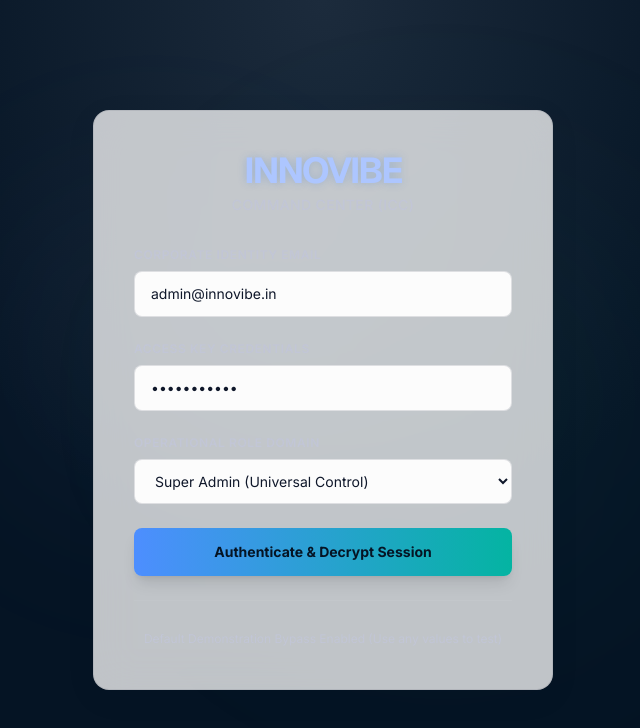
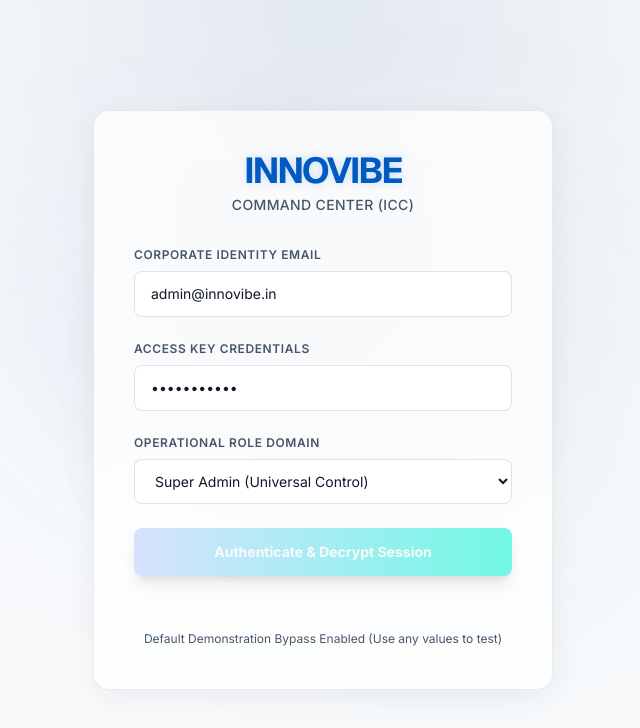
Before and after one commit to GeethaSowmyaAkula/demo, a Next.js app: page / in a window 1280 px wide. Shown: the top 728 px of the page, without its empty margins (317-957 px from the left). Built offline with nearby package versions, Linux system fonts and the light colour scheme.

Commit message:
feat: complete light theme setup for Next.js build

```diff
--- a/app/layout.jsx
+++ b/app/layout.jsx
@@ -7,7 +7,7 @@
 
 export default function RootLayout({ children }) {
   return (
-    <html lang="en" className="dark">
+    <html lang="en">
       <head>
         <link
           href="https://fonts.googleapis.com/css2?family=Inter:wght@300;400;500;600;700&family=Geist:wght@400;500;600;700&display=swap"
--- a/tailwind.config.js
+++ b/tailwind.config.js
@@ -9,37 +9,37 @@
   theme: {
     extend: {
       colors: {
-        background: '#051424',
-        surface: '#051424',
-        'surface-dim': '#051424',
-        'surface-bright': '#2c3a4c',
-        'surface-container-lowest': '#010f1f',
-        'surface-container-low': '#0d1c2d',
-        'surface-container': '#122131',
-        'surface-container-high': '#1c2b3c',
-        'surface-container-highest': '#273647',
-        'on-surface': '#d4e4fa',
-        'on-surface-variant': '#c2c6d6',
-        'inverse-surface': '#d4e4fa',
-        'inverse-on-surface': '#233143',
-        outline: '#8c909f',
-        'outline-variant': '#424754',
-        primary: '#adc6ff',
-        'on-primary': '#002e6a',
-        'primary-container': '#4d8eff',
-        'on-primary-container': '#00285d',
-        secondary: '#4fdbc8',
-        'on-secondary': '#003731',
-        'secondary-container': '#04b4a2',
-        'on-secondary-container': '#003f38',
-        tertiary: '#bec6e0',
-        'on-tertiary': '#283044',
-        error: '#ffb4ab',
-        'error-container': '#93000a',
-        'on-error': '#690005',
-        'on-error-container': '#ffdad6',
-        'secondary-fixed': '#71f8e4',
-        'secondary-fixed-dim': '#4fdbc8',
+        background: '#f8fafc',
+        surface: '#ffffff',
+        'surface-dim': '#f1f5f9',
+        'surface-bright': '#ffffff',
+        'surface-container-lowest': '#ffffff',
+        'surface-container-low': '#f1f5f9',
+        'surface-container': '#f8fafc',
+        'surface-container-high': '#e2e8f0',
+        'surface-container-highest': '#cbd5e1',
+        'on-surface': '#0f172a',
+        'on-surface-variant': '#475569',
+        'inverse-surface': '#0f172a',
+        'inverse-on-surface': '#f8fafc',
+        outline: '#94a3b8',
+        'outline-variant': '#cbd5e1',
+        primary: '#005ac2',
+        'on-primary': '#ffffff',
+        'primary-container': '#d8e2ff',
+        'on-primary-container': '#001a42',
+        secondary: '#006a60',
+        'on-secondary': '#ffffff',
+        'secondary-container': '#71f8e4',
+        'on-secondary-container': '#00201c',
+        tertiary: '#5b5e66',
+        'on-tertiary': '#ffffff',
+        error: '#ba1a1a',
+        'error-container': '#ffdad6',
+        'on-error': '#ffffff',
+        'on-error-container': '#410002',
+        'secondary-fixed': '#006a60',
+        'secondary-fixed-dim': '#006a60',
       },
       fontFamily: {
         sans: ['Inter', 'sans-serif'],
```
